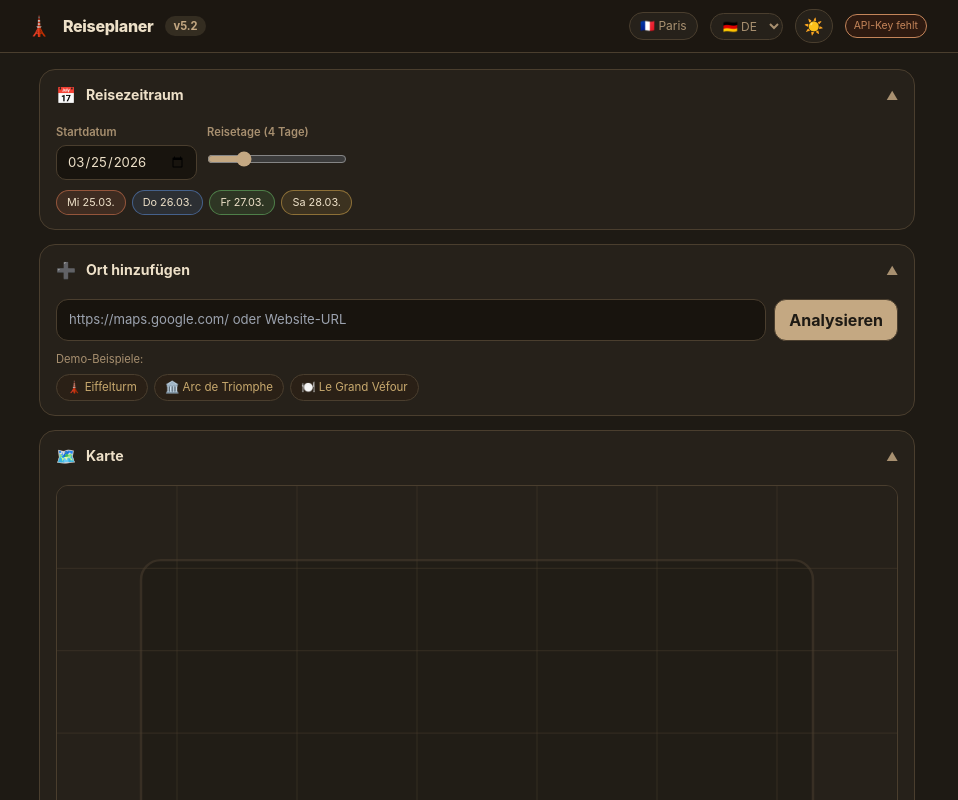
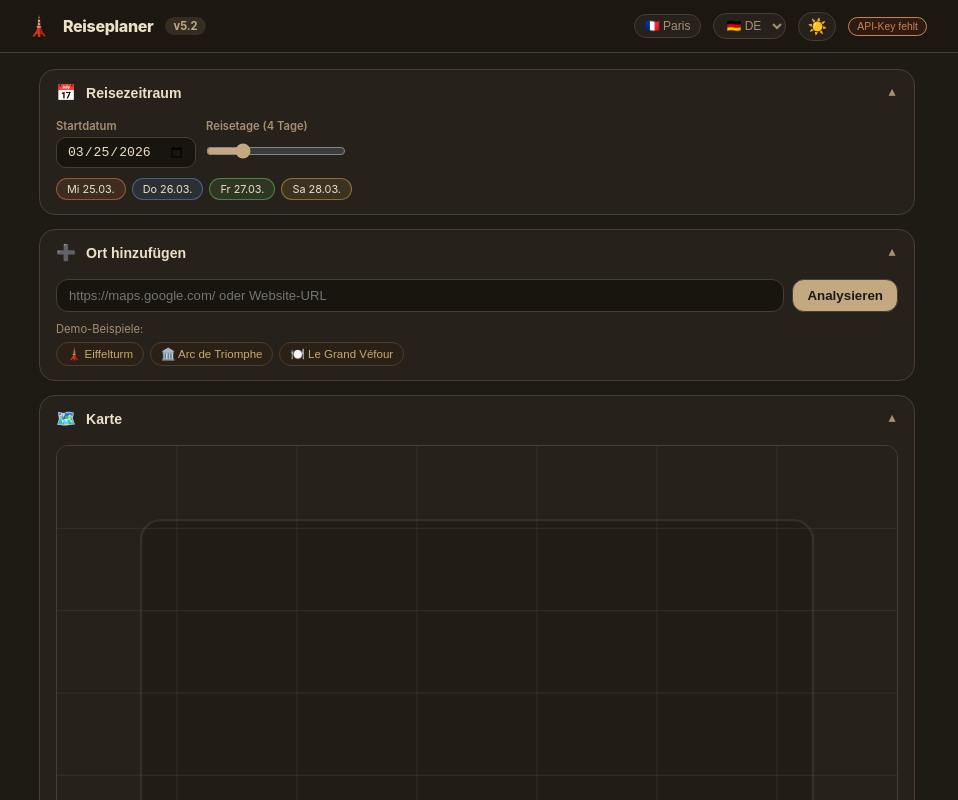
Before and after one commit to TheLomma/reiseplaner, a React (Vite) app: page / in a window 1280 px wide. Shown: the top 800 px of the page, without its empty margins (163-1121 px from the left). Built offline with nearby package versions, Linux system fonts and the light colour scheme.

Commit message:
Update index.css

```diff
--- a/src/index.css
+++ b/src/index.css
@@ -1,5 +1,2 @@
-@tailwind base;
-@tailwind components;
-@tailwind utilities;
 * { box-sizing: border-box; }
-body { margin: 0; padding: 0; }
+body { margin: 0; font-family: -apple-system, BlinkMacSystemFont, 'Segoe UI', sans-serif; }
```
